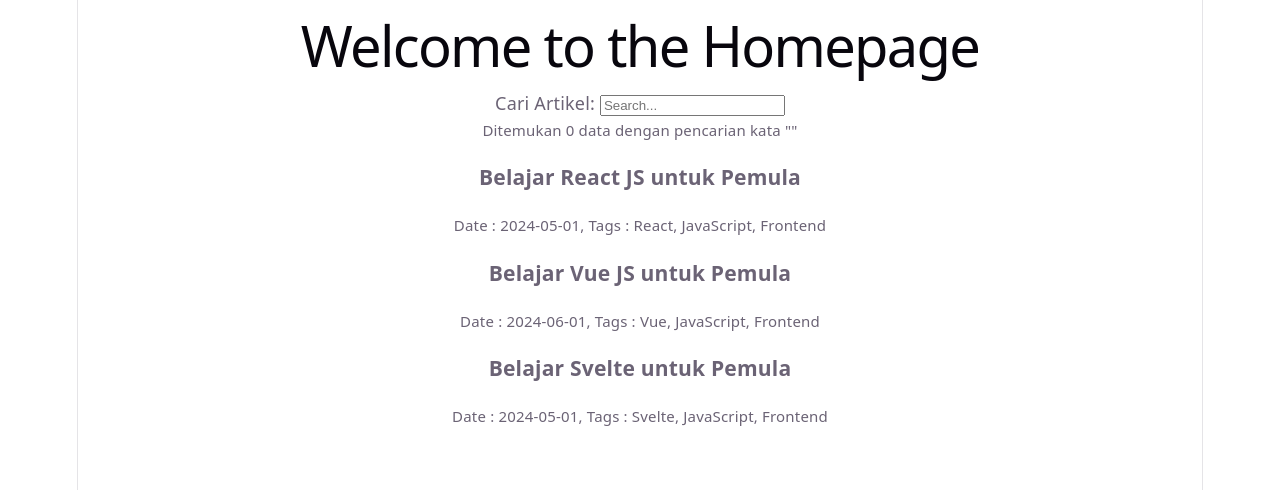
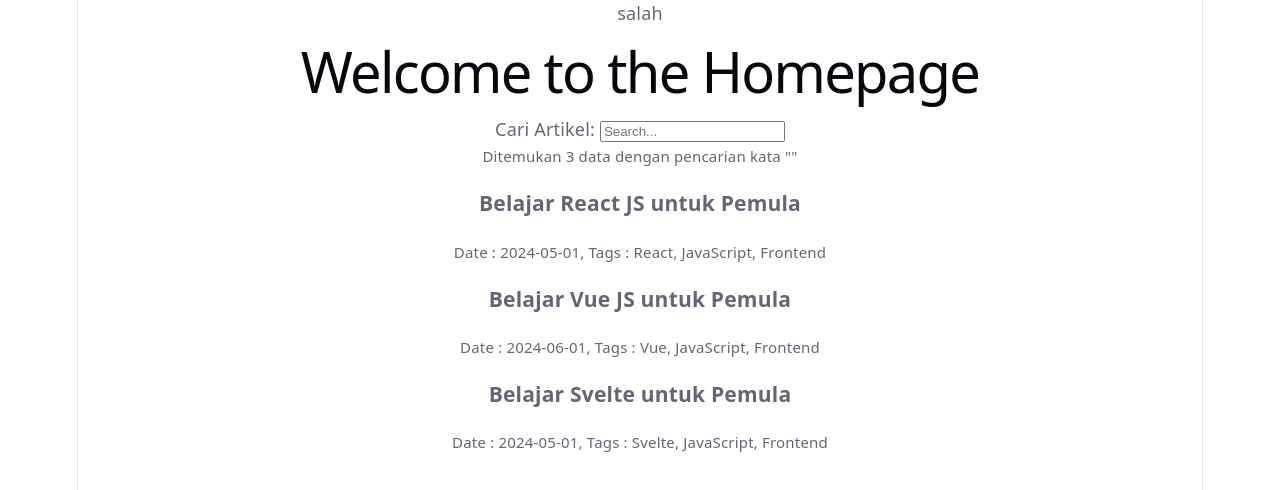
Before and after one commit to MuhammadSyauqiMurtadlo/react-fundamental-codepolitan, a React (Vite) app: page / in a window 1280 px wide. Shown: the top 490 px of the page. Built offline with nearby package versions, Linux system fonts and the light colour scheme.

Commit message:
Conditional Rendering

```diff
--- a/src/App.jsx
+++ b/src/App.jsx
@@ -2,9 +2,11 @@
 import Homepage from "./pages/Index";
 
 function App() {
+  const value = false;
   return (
     <>
       <div className="App">
+        {value ? "benar" : "salah"}
         <Homepage />
       </div>
     </>
--- a/src/components/Search.jsx
+++ b/src/components/Search.jsx
@@ -13,7 +13,9 @@
         Cari Artikel:{" "}
         <input type="text" placeholder="Search..." onChange={changeSearch} />
       </div>
-      <small>Ditemukan 0 data dengan pencarian kata "{search}"</small>
+      <small>
+        Ditemukan {props.resultCount} data dengan pencarian kata "{search}"
+      </small>
     </>
   );
 }
--- a/src/pages/Index.jsx
+++ b/src/pages/Index.jsx
@@ -5,17 +5,19 @@
 
 function Homepage() {
   const [posts, setPosts] = useState(postsData);
+  const [resultCount, setResultCount] = useState(postsData.length);
 
   const handleSearch = (value) => {
     const filteredPosts = postsData.filter((item) =>
       item.title.toLowerCase().includes(value.toLowerCase()),
     );
     setPosts(filteredPosts);
+    setResultCount(filteredPosts.length);
   };
   return (
     <>
       <h1>Welcome to the Homepage</h1>
-      <Search onSearch={handleSearch} />
+      <Search onSearch={handleSearch} resultCount={resultCount} />
       {posts.map((props, index) => (
         <Article {...props} key={index} />
       ))}
```
